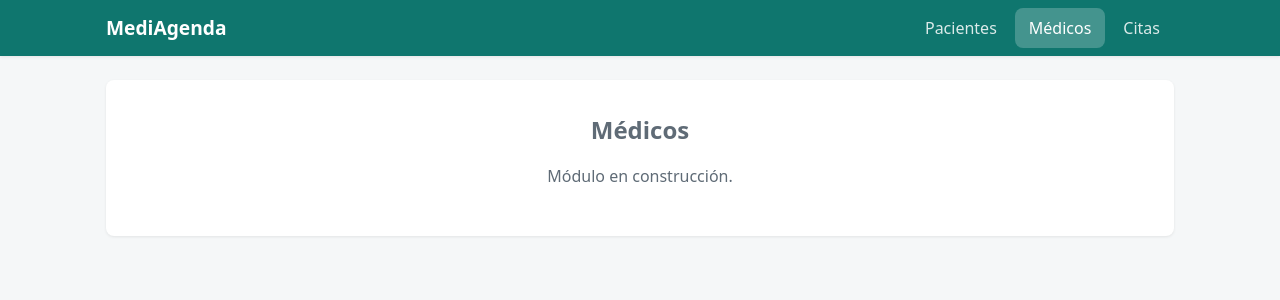
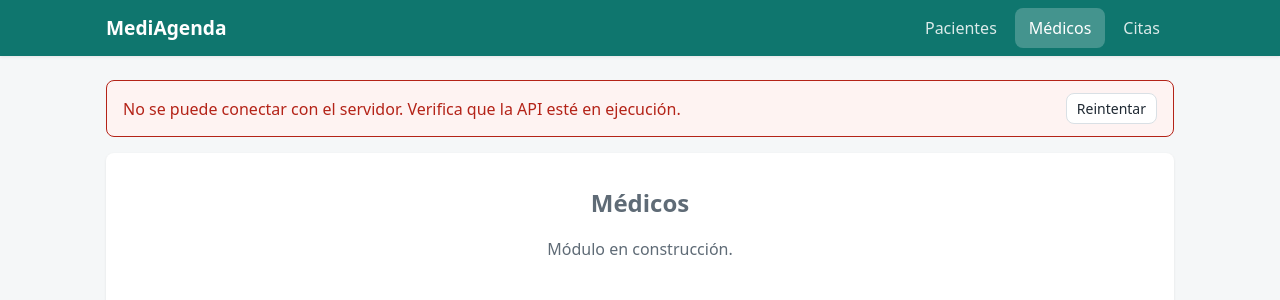
Before and after one commit to gconforme2631/mediagenda, an Angular app in the folder web/: page /medicos in a window 1280 px wide. Shown: the top 300 px of the page. Built offline with nearby package versions, Linux system fonts and the light colour scheme; no server answers.

Commit message:
feat(web): mensaje de API no disponible con verificación e interceptor HTTP

```diff
--- a/web/src/app/app.config.ts
+++ b/web/src/app/app.config.ts
@@ -1,13 +1,14 @@
-// Configuración global de la aplicación: router y cliente HTTP.
+// Configuración global de la aplicación: router, cliente HTTP e interceptores.
 import { ApplicationConfig, provideBrowserGlobalErrorListeners } from '@angular/core';
 import { provideRouter, withComponentInputBinding } from '@angular/router';
-import { provideHttpClient, withFetch } from '@angular/common/http';
+import { provideHttpClient, withFetch, withInterceptors } from '@angular/common/http';
 import { routes } from './app.routes';
+import { apiCaidaInterceptor } from './shared/estado-api/api-caida.interceptor';
 
 export const appConfig: ApplicationConfig = {
   providers: [
     provideBrowserGlobalErrorListeners(),
     provideRouter(routes, withComponentInputBinding()), // :id de la ruta como input del componente
-    provideHttpClient(withFetch()),
+    provideHttpClient(withFetch(), withInterceptors([apiCaidaInterceptor])),
   ],
 };
--- a/web/src/app/app.html
+++ b/web/src/app/app.html
@@ -12,6 +12,7 @@
 </header>
 
 <main class="contenido">
+  <app-api-caida/>
   <router-outlet />
 </main>
 
--- a/web/src/app/app.ts
+++ b/web/src/app/app.ts
@@ -1,11 +1,12 @@
-// Componente raíz: cabecera con menú, contenedor de la ruta activa y avisos.
+// Componente raíz: cabecera con menú, estado de la API, ruta activa y avisos.
 import { Component } from '@angular/core';
 import { RouterLink, RouterLinkActive, RouterOutlet } from '@angular/router';
 import { Avisos } from './shared/aviso/avisos';
+import { ApiCaida } from './shared/estado-api/api-caida';
 
 @Component({
   selector: 'app-root',
-  imports: [RouterOutlet, RouterLink, RouterLinkActive, Avisos],
+  imports: [RouterOutlet, RouterLink, RouterLinkActive, Avisos, ApiCaida],
   templateUrl: './app.html',
   styleUrl: './app.css',
 })
--- /dev/null
+++ b/web/src/app/shared/estado-api/api-caida.css
@@ -0,0 +1,14 @@
+/* Mensaje de API no disponible. */
+.api-caida {
+  display: flex;
+  flex-wrap: wrap;
+  align-items: center;
+  justify-content: space-between;
+  gap: 0.75rem;
+  margin-bottom: 1rem;
+  padding: 0.75rem 1rem;
+  border: 1px solid var(--color-error);
+  border-radius: var(--radio);
+  background: #fef3f2;
+  color: var(--color-error);
+}
--- /dev/null
+++ b/web/src/app/shared/estado-api/api-caida.interceptor.ts
@@ -0,0 +1,26 @@
+// Actualiza el estado de la API según el resultado de cada petición.
+import { HttpErrorResponse, HttpInterceptorFn, HttpResponse } from '@angular/common/http';
+import { inject } from '@angular/core';
+import { tap } from 'rxjs';
+import { environment } from '../../../environments/environment';
+import { EstadoApiService } from './estado-api.service';
+
+export const apiCaidaInterceptor: HttpInterceptorFn = (req, next) => {
+  if (!req.url.startsWith(environment.apiUrl)) return next(req);
+
+  const estadoApi = inject(EstadoApiService);
+
+  return next(req).pipe(
+    tap({
+      next: (evento) => {
+        if (evento instanceof HttpResponse) estadoApi.marcar(true);
+      },
+      error: (error: unknown) => {
+        // 0: sin conexión; 503: API sin acceso a la base de datos
+        if (error instanceof HttpErrorResponse && (error.status === 0 || error.status === 503)) {
+          estadoApi.marcar(false);
+        }
+      },
+    }),
+  );
+};
--- /dev/null
+++ b/web/src/app/shared/estado-api/api-caida.ts
@@ -0,0 +1,30 @@
+// Mensaje visible cuando la API no responde, con opción de reintentar.
+import { Component, OnInit, inject } from '@angular/core';
+import { EstadoApiService } from './estado-api.service';
+
+@Component({
+  selector: 'app-api-caida',
+  template: `
+    @if (!estadoApi.disponible()) {
+      <div class="api-caida" role="alert">
+        <span>No se puede conectar con el servidor. Verifica que la API esté en ejecución.</span>
+        <button
+          type="button"
+          class="btn btn--secundario btn--pequeno"
+          [disabled]="estadoApi.verificando()"
+          (click)="estadoApi.verificar()"
+        >
+          {{ estadoApi.verificando() ? 'Verificando…' : 'Reintentar' }}
+        </button>
+      </div>
+    }
+  `,
+  styleUrl: './api-caida.css',
+})
+export class ApiCaida implements OnInit {
+  protected readonly estadoApi = inject(EstadoApiService);
+
+  ngOnInit(): void {
+    this.estadoApi.verificar();
+  }
+}
--- /dev/null
+++ b/web/src/app/shared/estado-api/estado-api.service.ts
@@ -0,0 +1,28 @@
+// Estado de conexión con la API, verificado contra /api/salud.
+import { HttpClient } from '@angular/common/http';
+import { Injectable, inject, signal } from '@angular/core';
+import { finalize } from 'rxjs';
+import { environment } from '../../../environments/environment';
+
+@Injectable({ providedIn: 'root' })
+export class EstadoApiService {
+  private readonly http = inject(HttpClient);
+
+  readonly disponible = signal(true); // optimista hasta la primera verificación
+  readonly verificando = signal(false);
+
+  verificar(): void {
+    this.verificando.set(true);
+    this.http
+      .get(`${environment.apiUrl}/salud`)
+      .pipe(finalize(() => this.verificando.set(false)))
+      .subscribe({
+        next: () => this.disponible.set(true),
+        error: () => this.disponible.set(false),
+      });
+  }
+
+  marcar(disponible: boolean): void {
+    this.disponible.set(disponible);
+  }
+}
```
